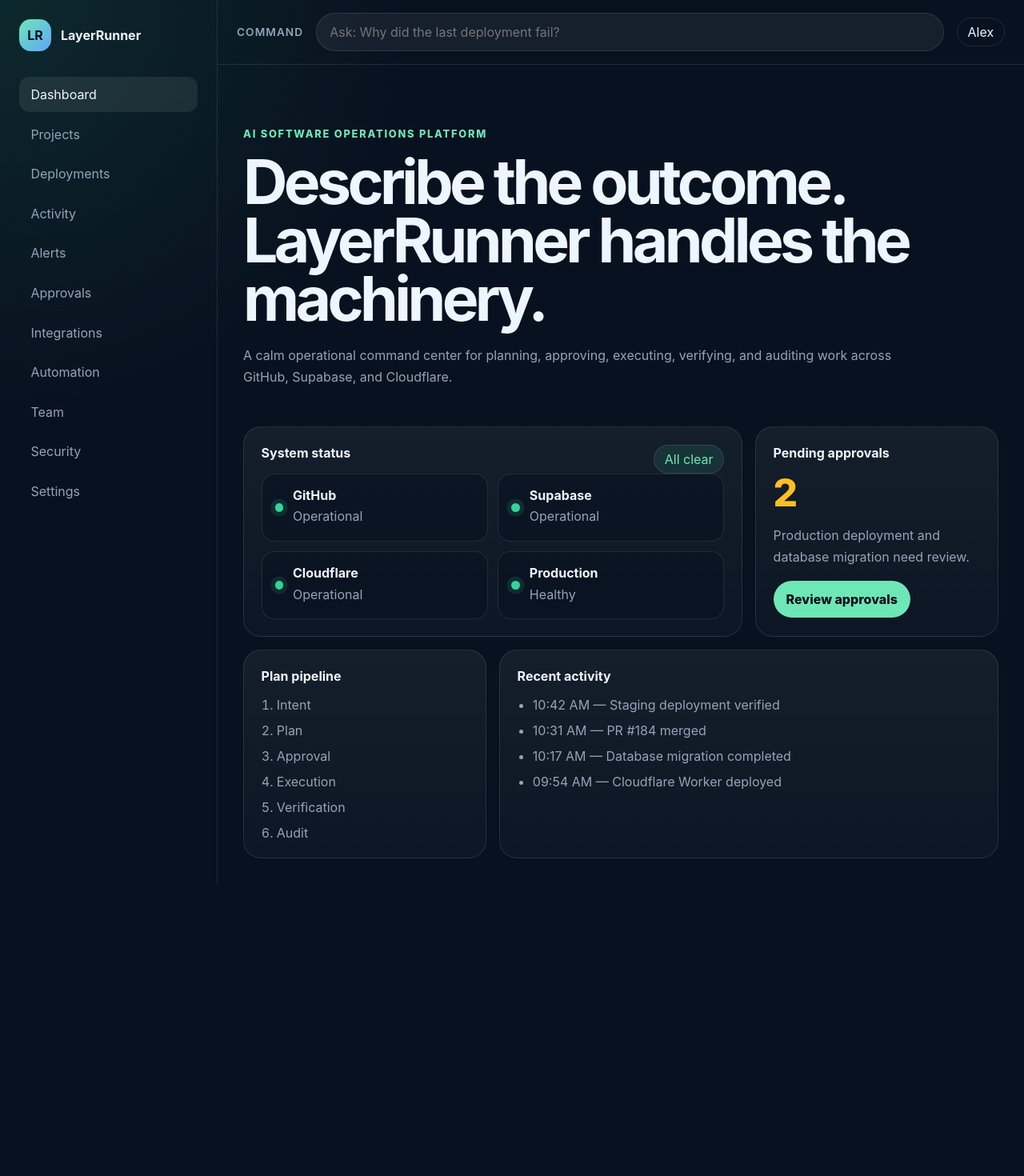
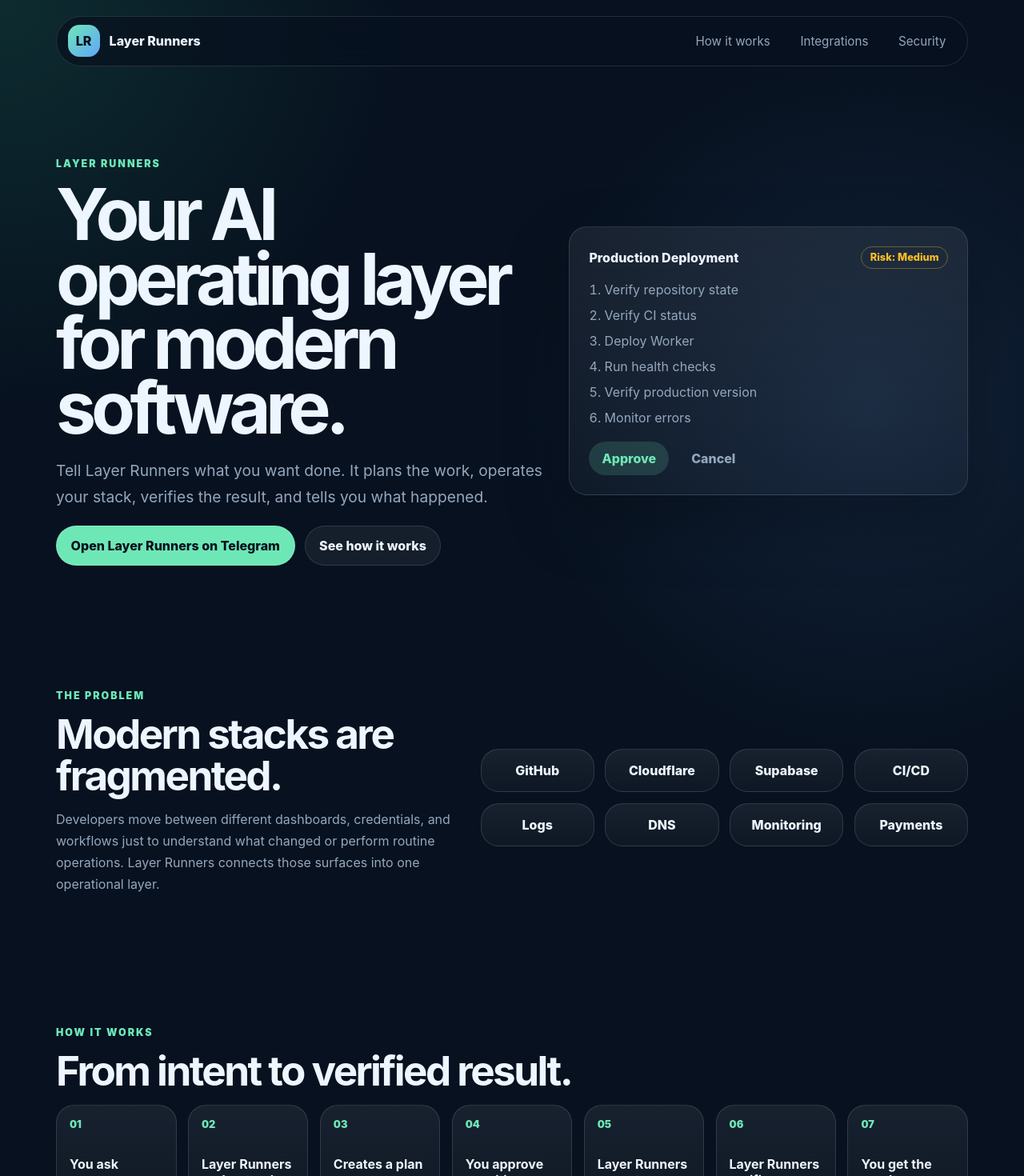
Before and after one commit to quickerup/layerrunner.xyz, a Next.js app: page / in a window 1280 px wide. Shown: the top 1470 px of the page at 80% size. Before the commit the page ends 1105 px from the top, so only its background shows below. Built offline with nearby package versions, Linux system fonts and the light colour scheme.

Commit message:
Add Layer Runners public website addendum

```diff
--- a/app/layout.tsx
+++ b/app/layout.tsx
@@ -2,8 +2,9 @@
 import "./styles.css";
 
 export const metadata: Metadata = {
-  title: "LayerRunner",
-  description: "AI-powered orchestration and operations for modern software teams.",
+  title: "Layer Runners — AI operating layer for modern software",
+  description:
+    "Layer Runners plans, executes, verifies, and explains work across GitHub, Supabase, Cloudflare, and Telegram.",
 };
 
 export default function RootLayout({ children }: Readonly<{ children: React.ReactNode }>) {
--- a/app/page.tsx
+++ b/app/page.tsx
@@ -1,78 +1,185 @@
-import { AppShell } from "@/lib/components/app-shell";
-
-const statusCards = [
-  { label: "GitHub", status: "Operational" },
-  { label: "Supabase", status: "Operational" },
-  { label: "Cloudflare", status: "Operational" },
-  { label: "Production", status: "Healthy" },
+const problemItems = [
+  "GitHub",
+  "Cloudflare",
+  "Supabase",
+  "CI/CD",
+  "Logs",
+  "DNS",
+  "Monitoring",
+  "Payments",
 ];
 
-const activity = [
-  "10:42 AM — Staging deployment verified",
-  "10:31 AM — PR #184 merged",
-  "10:17 AM — Database migration completed",
-  "09:54 AM — Cloudflare Worker deployed",
+const workflowSteps = [
+  "You ask",
+  "Layer Runners understands",
+  "Creates a plan",
+  "You approve sensitive actions",
+  "Layer Runners executes",
+  "Layer Runners verifies",
+  "You get the result",
+];
+
+const exampleRequests = [
+  "Why did my last deployment fail?",
+  "Deploy the latest version to staging.",
+  "Show me production status.",
+  "Add a subscription field to users.",
+  "Investigate this incident.",
+];
+
+const securityPrinciples = [
+  "Human approval for sensitive operations",
+  "Project-scoped access",
+  "Least privilege permissions",
+  "Secret protection",
+  "Audit logs",
+  "Verification after important actions",
 ];
 
 export default function Home() {
   return (
-    <AppShell>
-      <section className="hero">
-        <p className="eyebrow">AI Software Operations Platform</p>
-        <h1>Describe the outcome. LayerRunner handles the machinery.</h1>
-        <p>
-          A calm operational command center for planning, approving, executing,
-          verifying, and auditing work across GitHub, Supabase, and Cloudflare.
+    <main className="site-shell">
+      <nav className="site-nav" aria-label="Primary navigation">
+        <a className="brand" href="#top" aria-label="Layer Runners home">
+          <span className="brand-mark" aria-hidden="true">LR</span>
+          <span>Layer Runners</span>
+        </a>
+        <div className="nav-links">
+          <a href="#how-it-works">How it works</a>
+          <a href="#integrations">Integrations</a>
+          <a href="#security">Security</a>
+        </div>
+      </nav>
+
+      <section className="hero" id="top">
+        <div className="hero-copy">
+          <p className="eyebrow">Layer Runners</p>
+          <h1>Your AI operating layer for modern software.</h1>
+          <p className="hero-lede">
+            Tell Layer Runners what you want done. It plans the work,
+            operates your stack, verifies the result, and tells you what happened.
           </p>
+          <div className="cta-row" aria-label="Primary actions">
+            <a className="button primary" href="#telegram">Open Layer Runners on Telegram</a>
+            <a className="button secondary" href="#how-it-works">See how it works</a>
+          </div>
+        </div>
+        <div className="hero-card" aria-label="Example production deployment plan">
+          <div className="card-heading">
+            <span>Production Deployment</span>
+            <span className="risk">Risk: Medium</span>
+          </div>
+          <ol>
+            <li>Verify repository state</li>
+            <li>Verify CI status</li>
+            <li>Deploy Worker</li>
+            <li>Run health checks</li>
+            <li>Verify production version</li>
+            <li>Monitor errors</li>
+          </ol>
+          <div className="approval-actions">
+            <span>Approve</span>
+            <span>Cancel</span>
+          </div>
+        </div>
       </section>
 
-      <section className="dashboard-grid" aria-label="Dashboard overview">
-        <article className="panel span-2">
-          <div className="panel-heading">
-            <h2>System status</h2>
-            <span className="badge success">All clear</span>
+      <section className="section two-column" aria-labelledby="problem-heading">
+        <div>
+          <p className="eyebrow">The problem</p>
+          <h2 id="problem-heading">Modern stacks are fragmented.</h2>
+          <p>
+            Developers move between different dashboards, credentials, and workflows
+            just to understand what changed or perform routine operations. Layer Runners
+            connects those surfaces into one operational layer.
+          </p>
         </div>
-          <div className="status-grid">
-            {statusCards.map((card) => (
-              <div className="status-card" key={card.label}>
-                <span className="status-dot" aria-hidden="true" />
-                <div>
-                  <strong>{card.label}</strong>
-                  <p>{card.status}</p>
+        <div className="fragment-grid">
+          {problemItems.map((item) => (
+            <span key={item}>{item}</span>
+          ))}
         </div>
+      </section>
+
+      <section className="section" id="how-it-works" aria-labelledby="workflow-heading">
+        <p className="eyebrow">How it works</p>
+        <h2 id="workflow-heading">From intent to verified result.</h2>
+        <div className="workflow">
+          {workflowSteps.map((step, index) => (
+            <div className="workflow-step" key={step}>
+              <span>{String(index + 1).padStart(2, "0")}</span>
+              <strong>{step}</strong>
             </div>
           ))}
         </div>
+      </section>
+
+      <section className="section two-column" aria-labelledby="requests-heading">
+        <div>
+          <p className="eyebrow">Example requests</p>
+          <h2 id="requests-heading">Operational, not just conversational.</h2>
+          <p>
+            Layer Runners uses persistent Project Blueprint context to plan, execute,
+            verify, and explain stack operations through controlled runners.
+          </p>
+        </div>
+        <div className="request-list">
+          {exampleRequests.map((request) => (
+            <blockquote key={request}>“{request}”</blockquote>
+          ))}
+        </div>
+      </section>
+
+      <section className="section integrations" id="integrations" aria-labelledby="integrations-heading">
+        <p className="eyebrow">Integrations</p>
+        <h2 id="integrations-heading">Built first around your core stack.</h2>
+        <div className="integration-row">
+          <article>
+            <h3>GitHub</h3>
+            <p>Repository context, pull requests, CI status, issues, and deployment source.</p>
           </article>
+          <article>
+            <h3>Supabase</h3>
+            <p>Database context, schema awareness, migrations, and project health.</p>
+          </article>
+          <article>
+            <h3>Cloudflare</h3>
+            <p>Workers, deployment targets, DNS, edge status, and Cloudflare AI.</p>
+          </article>
+        </div>
+        <p className="planned-note">Future integrations will be labeled as planned until they are implemented.</p>
+      </section>
 
-        <article className="panel approval-panel">
-          <h2>Pending approvals</h2>
-          <p className="metric">2</p>
-          <p>Production deployment and database migration need review.</p>
-          <button>Review approvals</button>
-        </article>
+      <section className="section two-column telegram" id="telegram" aria-labelledby="telegram-heading">
+        <div>
+          <p className="eyebrow">Telegram</p>
+          <h2 id="telegram-heading">Your stack, in your pocket.</h2>
+          <p>
+            Ask questions, investigate incidents, request operations, approve changes,
+            and receive alerts directly through Telegram. The Telegram URL will be
+            configured once the bot exists.
+          </p>
+          <a className="button primary" href="#top">Open Layer Runners</a>
+        </div>
+        <div className="phone-card">
+          <p>Production deployment requested.</p>
+          <div className="mini-plan">
+            <span>✓ Plan created</span>
+            <span>• Approval required</span>
+            <span>• Verification queued</span>
+          </div>
+        </div>
+      </section>
 
-        <article className="panel">
-          <h2>Plan pipeline</h2>
-          <ol className="pipeline">
-            <li>Intent</li>
-            <li>Plan</li>
-            <li>Approval</li>
-            <li>Execution</li>
-            <li>Verification</li>
-            <li>Audit</li>
-          </ol>
-        </article>
-
-        <article className="panel span-2">
-          <h2>Recent activity</h2>
-          <ul className="activity-list">
-            {activity.map((item) => (
-              <li key={item}>{item}</li>
+      <section className="section" id="security" aria-labelledby="security-heading">
+        <p className="eyebrow">Security</p>
+        <h2 id="security-heading">Humans stay in control.</h2>
+        <div className="security-grid">
+          {securityPrinciples.map((principle) => (
+            <article key={principle}>{principle}</article>
           ))}
-          </ul>
-        </article>
+        </div>
       </section>
-    </AppShell>
+    </main>
   );
 }
--- a/app/styles.css
+++ b/app/styles.css
@@ -1,11 +1,11 @@
 :root {
   color-scheme: dark;
-  --background: #08111f;
+  --background: #07111f;
   --panel: #0d1a2b;
   --panel-strong: #13233a;
   --text: #edf5ff;
-  --muted: #93a4ba;
-  --line: rgba(255, 255, 255, 0.1);
+  --muted: #94a7bd;
+  --line: rgba(255, 255, 255, 0.12);
   --accent: #6ee7b7;
   --accent-strong: #34d399;
   --warning: #fbbf24;
@@ -13,37 +13,51 @@
 
 * { box-sizing: border-box; }
 
+html { scroll-behavior: smooth; }
+
 body {
   margin: 0;
   min-height: 100vh;
-  background: radial-gradient(circle at top left, rgba(52, 211, 153, 0.12), transparent 32rem), var(--background);
+  background:
+    radial-gradient(circle at top left, rgba(52, 211, 153, 0.14), transparent 32rem),
+    radial-gradient(circle at 85% 15%, rgba(96, 165, 250, 0.12), transparent 28rem),
+    var(--background);
   color: var(--text);
   font-family: Inter, ui-sans-serif, system-ui, -apple-system, BlinkMacSystemFont, "Segoe UI", sans-serif;
 }
 
 a { color: inherit; text-decoration: none; }
 
-button,
-input { font: inherit; }
-
-.app-shell {
-  display: grid;
-  grid-template-columns: 17rem minmax(0, 1fr);
-  min-height: 100vh;
+.site-shell {
+  margin: 0 auto;
+  max-width: 1180px;
+  padding: 1.25rem;
 }
 
-.sidebar {
-  border-right: 1px solid var(--line);
-  padding: 1.5rem;
+.site-nav {
+  align-items: center;
+  backdrop-filter: blur(18px);
+  background: rgba(7, 17, 31, 0.72);
+  border: 1px solid var(--line);
+  border-radius: 999px;
+  display: flex;
+  justify-content: space-between;
+  padding: 0.65rem 0.85rem;
+  position: sticky;
+  top: 1rem;
+  z-index: 10;
 }
 
-.brand {
+.brand,
+.nav-links,
+.cta-row,
+.approval-actions {
   align-items: center;
   display: flex;
-  font-weight: 700;
   gap: 0.75rem;
-  margin-bottom: 2rem;
 }
+
+.brand { font-weight: 800; }
 
 .brand-mark {
   align-items: center;
@@ -56,174 +70,253 @@
   width: 2.5rem;
 }
 
-.nav-list {
-  display: grid;
-  gap: 0.35rem;
+.nav-links a {
+  color: var(--muted);
+  font-size: 0.95rem;
+  padding: 0.65rem 0.8rem;
 }
 
-.nav-list a {
-  border-radius: 0.8rem;
-  color: var(--muted);
-  padding: 0.75rem 0.9rem;
-}
-
-.nav-list a.active,
-.nav-list a:focus,
-.nav-list a:hover {
-  background: rgba(255, 255, 255, 0.08);
-  color: var(--text);
-  outline: none;
-}
-
-.workspace { min-width: 0; }
-
-.topbar {
-  align-items: center;
-  border-bottom: 1px solid var(--line);
-  display: flex;
-  gap: 1rem;
-  padding: 1rem 1.5rem;
-}
-
-.command-label {
-  color: var(--muted);
-  font-size: 0.85rem;
-  font-weight: 600;
-  letter-spacing: 0.08em;
-  text-transform: uppercase;
-}
-
-.topbar input {
-  background: rgba(255, 255, 255, 0.06);
-  border: 1px solid var(--line);
-  border-radius: 999px;
-  color: var(--text);
-  flex: 1;
-  min-width: 8rem;
-  padding: 0.8rem 1rem;
-}
-
-.topbar input:focus {
-  border-color: var(--accent);
-  outline: 3px solid rgba(110, 231, 183, 0.18);
-}
-
-.user-pill,
-.badge {
-  border: 1px solid var(--line);
-  border-radius: 999px;
-  padding: 0.45rem 0.8rem;
-}
-
-.badge.success {
-  background: rgba(52, 211, 153, 0.12);
-  color: var(--accent);
-}
+.nav-links a:hover { color: var(--text); }
 
 .hero {
-  max-width: 58rem;
-  padding: 4rem 2rem 2rem;
+  align-items: center;
+  display: grid;
+  gap: 2rem;
+  grid-template-columns: minmax(0, 1.1fr) minmax(18rem, 0.9fr);
+  min-height: calc(100vh - 6rem);
+  padding: 5rem 0 3rem;
 }
 
 .eyebrow {
   color: var(--accent);
-  font-size: 0.8rem;
-  font-weight: 800;
-  letter-spacing: 0.14em;
+  font-size: 0.78rem;
+  font-weight: 900;
+  letter-spacing: 0.16em;
   text-transform: uppercase;
 }
 
+h1,
+h2,
+h3,
+p { margin-top: 0; }
+
 h1 {
-  font-size: clamp(2.3rem, 6vw, 5rem);
-  letter-spacing: -0.06em;
-  line-height: 0.95;
-  margin: 0 0 1.25rem;
+  font-size: clamp(3rem, 7vw, 6.8rem);
+  letter-spacing: -0.07em;
+  line-height: 0.9;
+  margin-bottom: 1.35rem;
 }
 
-h2 { font-size: 1rem; margin: 0 0 1rem; }
-
-p { color: var(--muted); line-height: 1.7; }
-
-.dashboard-grid {
-  display: grid;
-  gap: 1rem;
-  grid-template-columns: repeat(3, minmax(0, 1fr));
-  padding: 0 2rem 2rem;
+h2 {
+  font-size: clamp(2rem, 4vw, 3.4rem);
+  letter-spacing: -0.05em;
+  line-height: 1;
+  margin-bottom: 1rem;
 }
 
-.panel {
-  background: linear-gradient(180deg, rgba(255, 255, 255, 0.055), rgba(255, 255, 255, 0.025));
+h3 { margin-bottom: 0.45rem; }
+
+p {
+  color: var(--muted);
+  line-height: 1.7;
+}
+
+.hero-lede {
+  font-size: 1.2rem;
+  max-width: 42rem;
+}
+
+.button {
+  border: 1px solid var(--line);
+  border-radius: 999px;
+  display: inline-flex;
+  font-weight: 850;
+  justify-content: center;
+  padding: 0.9rem 1.1rem;
+}
+
+.button.primary {
+  background: var(--accent);
+  color: #06101d;
+}
+
+.button.secondary {
+  background: rgba(255, 255, 255, 0.06);
+  color: var(--text);
+}
+
+.hero-card,
+.phone-card,
+.integration-row article,
+.security-grid article,
+.workflow-step,
+.fragment-grid span,
+.request-list blockquote {
+  background: linear-gradient(180deg, rgba(255, 255, 255, 0.07), rgba(255, 255, 255, 0.03));
   border: 1px solid var(--line);
   border-radius: 1.4rem;
-  padding: 1.35rem;
 }
 
-.span-2 { grid-column: span 2; }
+.hero-card {
+  box-shadow: 0 2rem 5rem rgba(0, 0, 0, 0.26);
+  padding: 1.5rem;
+}
 
-.panel-heading {
+.card-heading {
   align-items: center;
   display: flex;
+  font-weight: 850;
   justify-content: space-between;
-  gap: 1rem;
+  margin-bottom: 1rem;
 }
 
-.status-grid {
-  display: grid;
-  gap: 0.8rem;
-  grid-template-columns: repeat(2, minmax(0, 1fr));
+.risk {
+  border: 1px solid rgba(251, 191, 36, 0.35);
+  border-radius: 999px;
+  color: var(--warning);
+  font-size: 0.8rem;
+  padding: 0.35rem 0.65rem;
 }
 
-.status-card {
+.hero-card ol {
+  color: var(--muted);
+  display: grid;
+  gap: 0.75rem;
+  margin: 0 0 1.25rem;
+  padding-left: 1.2rem;
+}
+
+.approval-actions span {
+  border-radius: 999px;
+  font-weight: 800;
+  padding: 0.7rem 1rem;
+}
+
+.approval-actions span:first-child {
+  background: rgba(110, 231, 183, 0.16);
+  color: var(--accent);
+}
+
+.approval-actions span:last-child { color: var(--muted); }
+
+.section {
+  padding: 4.5rem 0;
+}
+
+.two-column {
   align-items: center;
-  background: rgba(8, 17, 31, 0.56);
-  border: 1px solid var(--line);
-  border-radius: 1rem;
-  display: flex;
-  gap: 0.75rem;
+  display: grid;
+  gap: 2rem;
+  grid-template-columns: minmax(0, 0.9fr) minmax(0, 1.1fr);
+}
+
+.fragment-grid,
+.security-grid,
+.integration-row {
+  display: grid;
+  gap: 0.85rem;
+}
+
+.fragment-grid {
+  grid-template-columns: repeat(4, minmax(0, 1fr));
+}
+
+.fragment-grid span,
+.security-grid article {
+  color: var(--text);
+  font-weight: 800;
+  padding: 1rem;
+  text-align: center;
+}
+
+.workflow {
+  display: grid;
+  gap: 0.9rem;
+  grid-template-columns: repeat(7, minmax(0, 1fr));
+}
+
+.workflow-step {
+  min-height: 9rem;
+  padding: 1rem;
+  position: relative;
+}
+
+.workflow-step span {
+  color: var(--accent);
+  display: block;
+  font-size: 0.8rem;
+  font-weight: 900;
+  margin-bottom: 2rem;
+}
+
+.workflow-step strong { line-height: 1.2; }
+
+.request-list {
+  display: grid;
+  gap: 0.85rem;
+}
+
+.request-list blockquote {
+  color: var(--text);
+  font-size: 1.05rem;
+  font-weight: 750;
+  margin: 0;
   padding: 1rem;
 }
 
-.status-card p { margin: 0.2rem 0 0; }
-
-.status-dot {
-  background: var(--accent-strong);
-  border-radius: 999px;
-  box-shadow: 0 0 0 0.35rem rgba(52, 211, 153, 0.12);
-  height: 0.65rem;
-  width: 0.65rem;
+.integration-row {
+  grid-template-columns: repeat(3, minmax(0, 1fr));
+  margin-top: 1.5rem;
 }
 
-.metric {
-  color: var(--warning);
-  font-size: 3rem;
-  font-weight: 800;
-  line-height: 1;
-  margin: 0;
+.integration-row article { padding: 1.25rem; }
+
+.planned-note { margin-top: 1rem; }
+
+.telegram {
+  background: rgba(255, 255, 255, 0.035);
+  border: 1px solid var(--line);
+  border-radius: 2rem;
+  margin: 2rem 0;
+  padding: 2rem;
 }
 
-.approval-panel button {
-  background: var(--accent);
-  border: 0;
-  border-radius: 999px;
-  color: #07111d;
-  cursor: pointer;
-  font-weight: 800;
-  padding: 0.8rem 1rem;
+.phone-card {
+  margin: 0 auto;
+  max-width: 22rem;
+  padding: 1.5rem;
 }
 
-.pipeline,
-.activity-list {
+.phone-card p {
+  color: var(--text);
+  font-weight: 850;
+}
+
+.mini-plan {
   color: var(--muted);
   display: grid;
-  gap: 0.75rem;
-  margin: 0;
-  padding-left: 1.2rem;
+  gap: 0.65rem;
+}
+
+.security-grid {
+  grid-template-columns: repeat(3, minmax(0, 1fr));
 }
 
 @media (max-width: 900px) {
-  .app-shell { grid-template-columns: 1fr; }
-  .sidebar { border-bottom: 1px solid var(--line); border-right: 0; }
-  .nav-list { grid-template-columns: repeat(2, minmax(0, 1fr)); }
-  .dashboard-grid { grid-template-columns: 1fr; }
-  .span-2 { grid-column: span 1; }
+  .site-nav,
+  .nav-links,
+  .cta-row { align-items: stretch; flex-direction: column; }
+  .site-nav { border-radius: 1.4rem; position: static; }
+  .hero,
+  .two-column,
+  .integration-row,
+  .security-grid { grid-template-columns: 1fr; }
+  .workflow { grid-template-columns: repeat(2, minmax(0, 1fr)); }
+  .fragment-grid { grid-template-columns: repeat(2, minmax(0, 1fr)); }
 }
+
+@media (max-width: 560px) {
+  .site-shell { padding: 0.85rem; }
+  .workflow,
+  .fragment-grid { grid-template-columns: 1fr; }
+}
--- a/tsconfig.json
+++ b/tsconfig.json
@@ -27,7 +27,8 @@
       "@/*": [
         "./*"
       ]
-    }
+    },
+    "ignoreDeprecations": "6.0"
   },
   "include": [
     "next-env.d.ts",
```
Also changed, not shown: 1 other file (tests, documents, lock files or other folders). Lines whose indentation alone changed are shown as unchanged.
